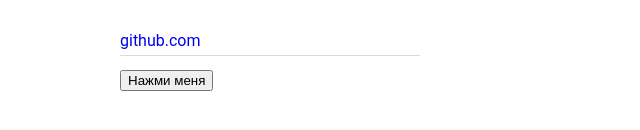
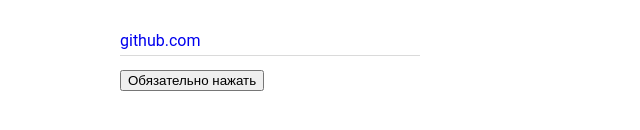
Before and after one commit to KolpashchikovMaksim/KolpashchikovMaksim.github.io, a plain HTML site: page index.html in a window 1280 px wide. Shown: the part 544-674 px from the top of the page, without its empty margins (0-640 px from the left). Drawn offline with Linux system fonts and the light colour scheme.

Commit message:
Добавил новое название кнопке

```diff
--- a/index.html
+++ b/index.html
@@ -26,7 +26,7 @@
 				<br>
 				<a href="https://github.com/KolpashchikovMaksim">github.com</a>
 			</div>
-				<button type="button">Нажми меня</button>
+				<button type="button">Обязательно нажать</button>
 				<script type="text/javascript" src="js.js"></script>
 
 </body>
```
